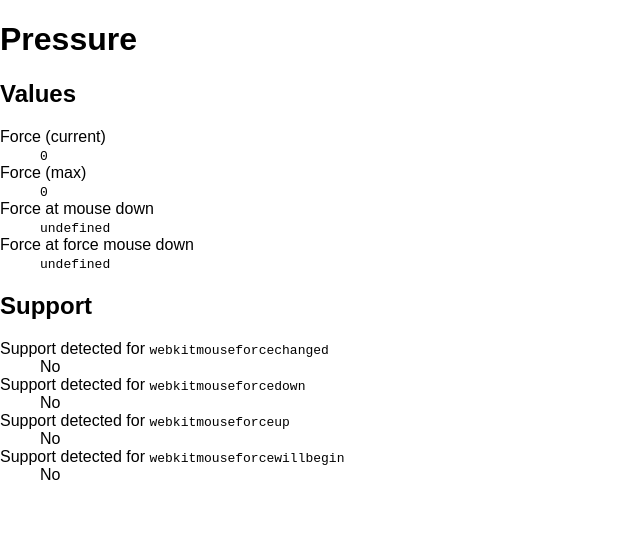
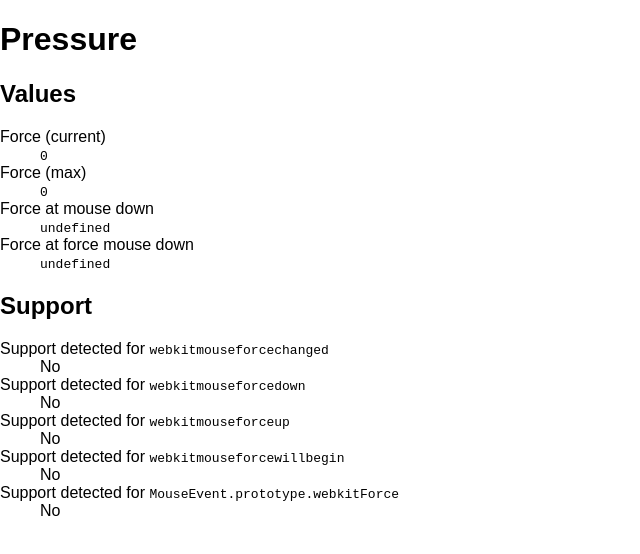
Before and after one commit to j-/pressure, a React app: page / in a window 1280 px wide. Shown: the top 554 px of the page, without its empty margins (0-640 px from the left). Built offline with nearby package versions, Linux system fonts and the light colour scheme.

Commit message:
Add MouseEvent.prototype.webkitForce support detection

```diff
--- a/src/components/SectionSupport.tsx
+++ b/src/components/SectionSupport.tsx
@@ -14,6 +14,9 @@ const SectionSupport: React.StatelessComponent = () => (
 
 			<dt>Support detected for <code>webkitmouseforcewillbegin</code></dt>
 			<dd>{typeof window['onwebkitmouseforcewillbegin'] !== 'undefined' ? 'Yes' : 'No'}</dd>
+
+			<dt>Support detected for <code>MouseEvent.prototype.webkitForce</code></dt>
+			<dd>{typeof (new MouseEvent('')).webkitForce !== 'undefined' ? 'Yes' : 'No'}</dd>
 		</dl>
 	</section>
 );
```
